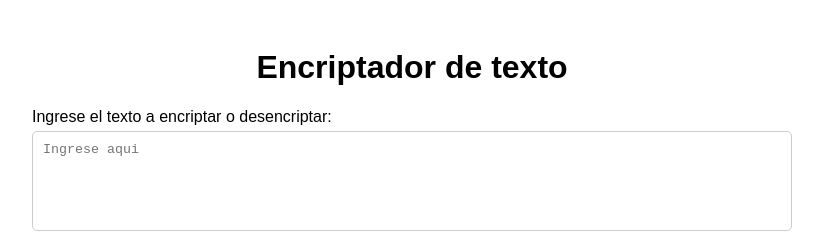
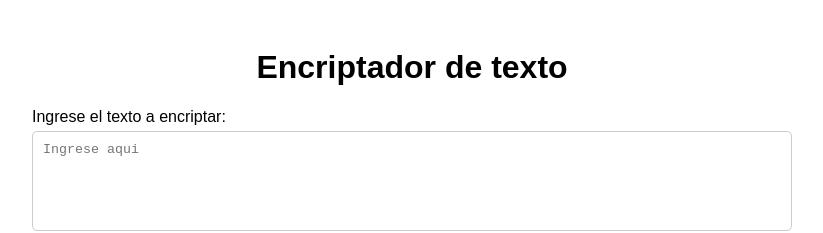
Before and after one commit to Exsodo/Portafolio, a plain HTML site: page index.html in a window 1280 px wide. Shown: the top 233 px of the page, without its empty margins (228-1051 px from the left). Drawn offline with Linux system fonts and the light colour scheme.

Commit message:
Update index.html

```diff
--- a/index.html
+++ b/index.html
@@ -7,7 +7,7 @@
 <body>
   <div class="container">
     <h1>Encriptador de texto</h1>
-    <label for="input-text">Ingrese el texto a encriptar o desencriptar:</label>
+    <label for="input-text">Ingrese el texto a encriptar:</label>
     <textarea id="input-text" placeholder="Ingrese aqui"></textarea>
     <button onclick="encryptText()">Encriptar</button>
     <br>
```
